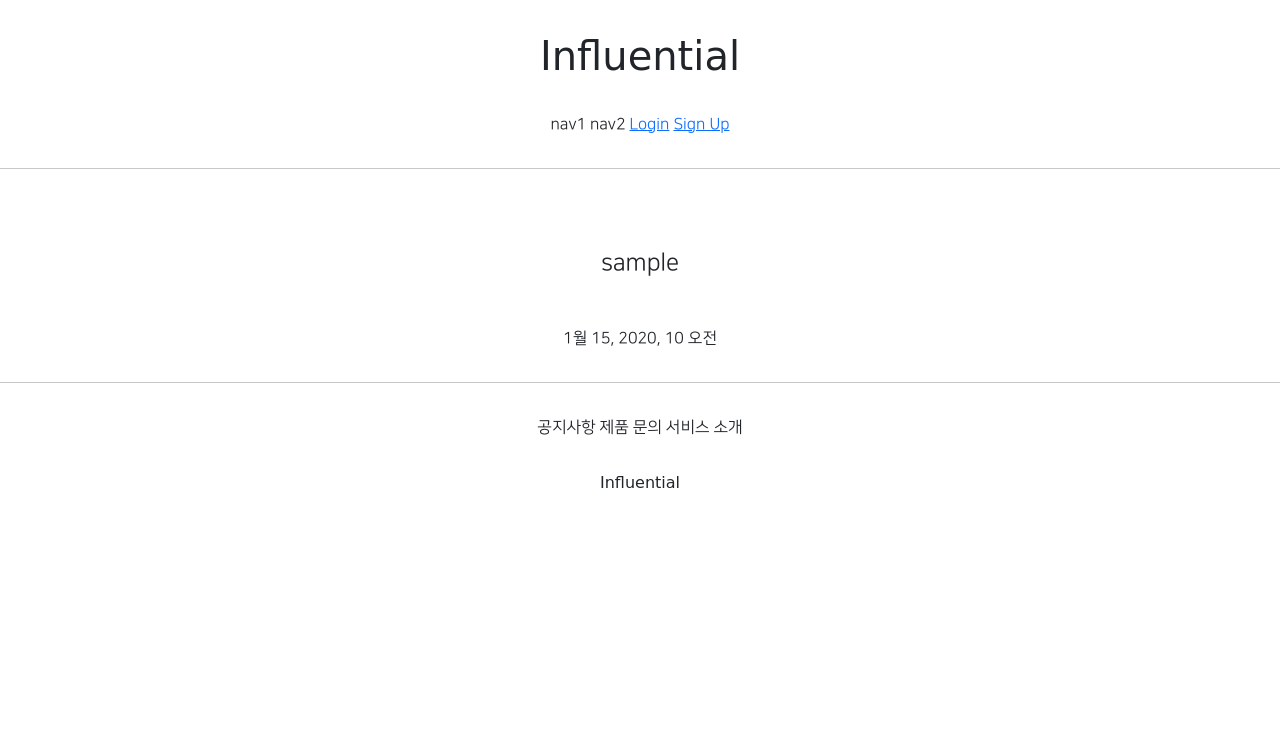
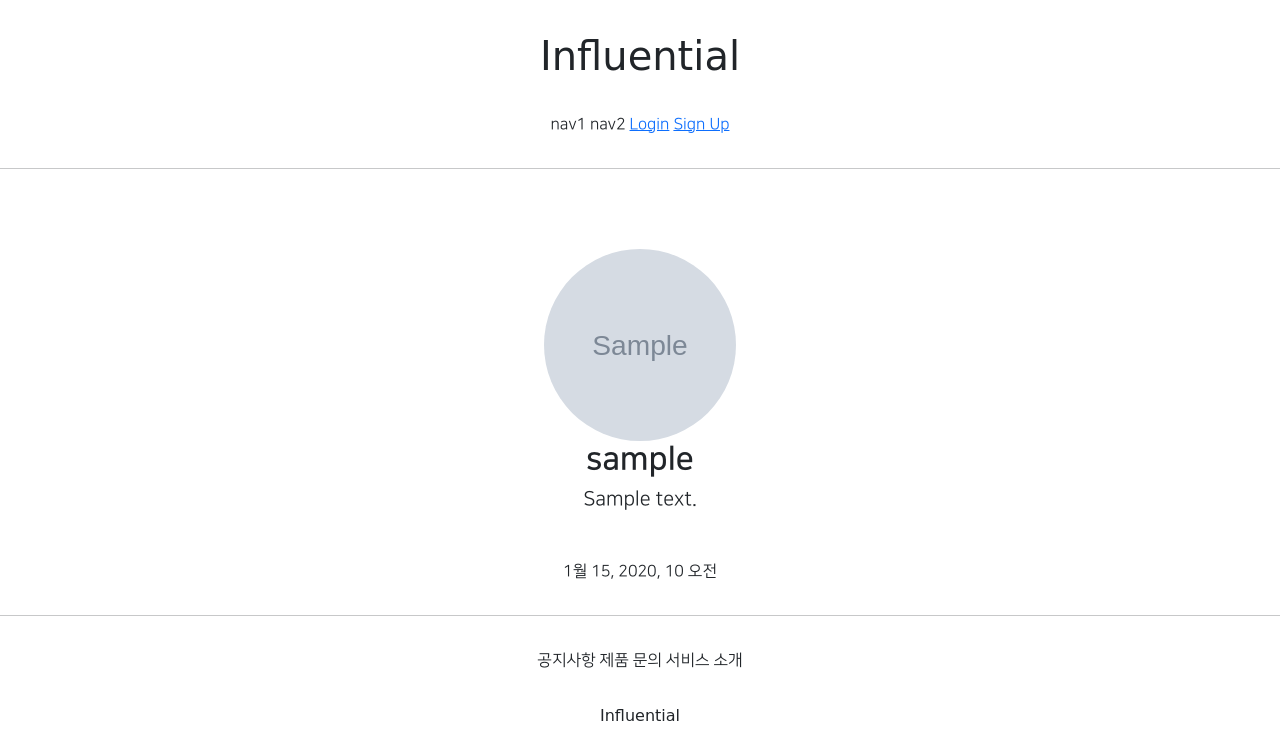
Before and after one commit to hokoro/cheon01copy, a Django app: page /accountsapp/detail/1 in a window 1280 px wide. Shown: the top 751 px of the page. Run offline with Django 3.2, Linux system fonts and the light colour scheme; tables that the repository leaves empty hold one stand-in row (values such as "Sample post"); grey boxes marked "Sample" are stand-in pictures; parts of the project's set-up code (start-up, migrations or seed data) failed here and were passed over; some libraries are stand-ins or nearby versions; some web fonts are replaced.

Commit message:
7-26 copycommit4

```diff
--- a/accountsappcopy/templates/accountsapp/detail.html
+++ b/accountsappcopy/templates/accountsapp/detail.html
@@ -3,7 +3,17 @@
 {% block content %} <!--extends 를 이용하여 basecopy.html 에 저장할 html 문서 -->
     <div class = "text-center mx-500 m-auto">
         <div class = "m-5">
-                <h4>{{ target_user.username }}</h4>
+            {% if target_user.profile %}
+                <img src = "{{ target_user.profile.image.url }}" class = "profile_image" alt = "profile image">
+                <h2 class = "NNS_B">{{ target_user.profile.nickname }}</h2>
+                <h5>{{ target_user.profile.message }}</h5>
+            {% else %}
+            <h4>
+                <a href = "{% url 'profileapp:create' %}}">
+                    Create Profile
+                </a>
+            </h4>
+            {% endif %}
         </div>
         <div>
                 {{ target_user.date_joined }} {# 계정의 가입 일자를 출력  #}
--- a/cheon1copy/urls.py
+++ b/cheon1copy/urls.py
@@ -13,6 +13,8 @@ Including another URLconf
     1. Import the include() function: from django.urls import include, path
     2. Add a URL to urlpatterns:  path('blog/', include('blog.urls'))
 """
+from django.conf import settings
+from django.conf.urls.static import static
 from django.contrib import admin
 from django.urls import path, include
 
@@ -21,4 +23,4 @@ urlpatterns = [
     path('accountsapp/',include('accountsappcopy.urls')),
     #이떄 url path 를 만들어도 accountsappcopy app에는 url이 없다
     path('profile/', include('profileapp.urls')),
-]
+] + static(settings.MEDIA_URL,document_root = settings.MEDIA_ROOT)
--- a/profileapp/templates/profileapp/create.html
+++ b/profileapp/templates/profileapp/create.html
@@ -6,7 +6,7 @@
                 <h4>Create Profile</h4>
         </div>
         <div>
-            <form action = "{% url 'profileapp:create' %}" enctype="multipart/form-data" method = "post">
+            <form action = "{% url 'profileapp:create' %}"class = enctype="multipart/form-data" method = "post">
                     {% csrf_token %}
                    {% bootstrap_form form %}
                 <div class = "m-5">
--- a/profileapp/views.py
+++ b/profileapp/views.py
@@ -15,5 +15,5 @@ class ProfileCreateView(CreateView):
     template_name = 'profileapp/create.html'
 
     def form_valid(self, form):
-        form.instance.user =self.request.user
+        form.instance.user = self.request.user
         return super().form_valid(form)
--- a/static/base.css
+++ b/static/base.css
@@ -19,3 +19,12 @@
     padding:1rem 1.5rem;
 
 }
+.profile_image{
+    height: 12rem ;
+    width: 12rem;
+    border-radius: 20rem;
+    object-fit: cover;
+}
+.NNS_B{
+    font-family: "NanumSquareB",cursive;
+}
```
